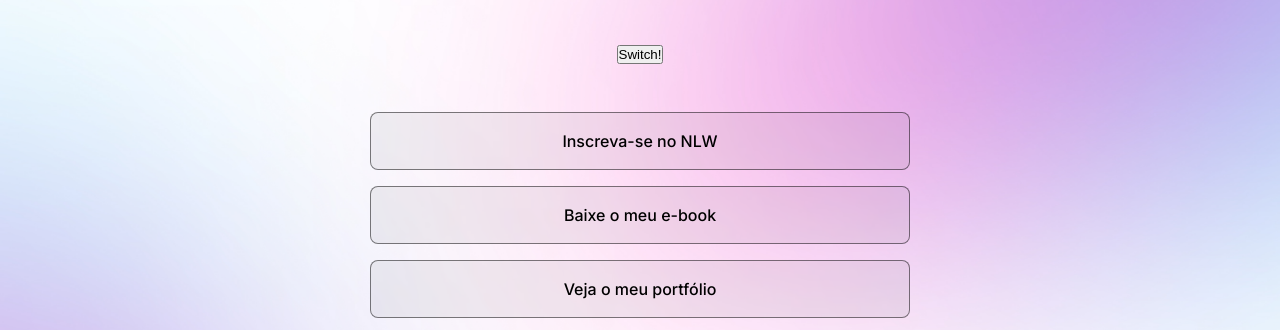
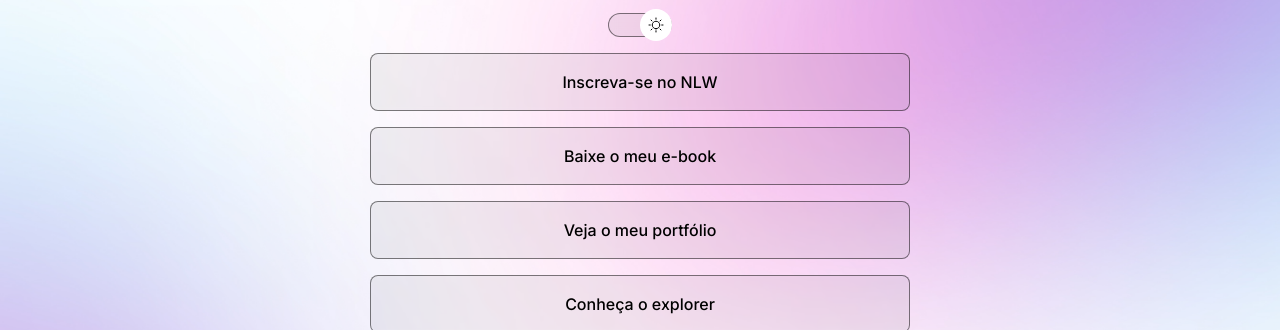
Before and after one commit to tutods/devlinks, a plain HTML site: page index.html in a window 1280 px wide. Shown: the part 223-553 px from the top of the page. Drawn offline with Linux system fonts and the light colour scheme.

Commit message:
feat: finish switch

```diff
--- a/index.html
+++ b/index.html
@@ -21,7 +21,14 @@
         <p>@tutods</p>
       </div>
       <div class="switch">
-        <button id="switch" onclick="toggleTheme()">Switch!</button>
+        <button onclick="toggleTheme()">
+          <span>
+            <svg id="switch-icon">
+              <use></use>
+            </svg>
+          </span>
+          <span></span>
+        </button>
       </div>
       <ul class="links">
         <li><a href="#">Inscreva-se no NLW</a></li>
@@ -34,22 +41,22 @@
       <div class="social">
         <a target="_blank" href="https://github.com/tutods">
           <svg>
-            <use href="./assets/icons.svg#github"></use>
+            <use href="./assets/icons-sprite.svg#github"></use>
           </svg>
         </a>
         <a href="https://linkedin.com/in/daniel-sousa-tutods" target="_blank">
           <svg>
-            <use href="./assets/icons.svg#linkedin"></use>
+            <use href="./assets/icons-sprite.svg#linkedin"></use>
           </svg>
         </a>
         <a href="https://instragam.com/dsousa_12" target="_blank">
           <svg>
-            <use href="./assets/icons.svg#instragram"></use>
+            <use href="./assets/icons-sprite.svg#instragram"></use>
           </svg>
         </a>
         <a href="https://youtube.com/tutods2014" target="_blank">
           <svg>
-            <use href="./assets/icons.svg#youtube"></use>
+            <use href="./assets/icons-sprite.svg#youtube"></use>
           </svg>
         </a>
       </div>
--- a/main.js
+++ b/main.js
@@ -1,5 +1,25 @@
 const htmlElement = document.documentElement;
+const isDarkTheme = htmlElement.classList.contains("dark");
+
+const svgIcon = document.getElementById("switch-icon");
+const baseSpritePath = "./assets/icons-sprite.svg";
+
+// set default href of icon
+svgIcon.firstElementChild.setAttribute(
+  "href",
+  `${baseSpritePath}#${isDarkTheme ? "moon" : "sun"}`
+);
 
 const toggleTheme = () => {
+  const useTag = svgIcon.firstElementChild;
+
   htmlElement.classList.toggle("dark");
+  // change icon when change theme
+  if (htmlElement.classList.contains("dark")) {
+    useTag.setAttribute("href", `${baseSpritePath}#moon`);
+  } else {
+    useTag.setAttribute("href", `${baseSpritePath}#sun`);
+  }
 };
+
+htmlElement.addEventListener("");
--- a/styles.css
+++ b/styles.css
@@ -110,7 +110,82 @@ html.dark .profile img {
   align-items: center;
   justify-content: center;
 
-  padding: 2.4rem;
+  padding: 0.4rem 0;
+}
+
+.switch button {
+  position: relative;
+
+  width: 6.4rem;
+
+  border: 4px solid red;
+  border: 0;
+  background-color: transparent;
+
+  cursor: pointer;
+  transition: all 0.3s ease-in-out;
+}
+
+/* Switch button with icon */
+.switch button span:first-of-type {
+  position: absolute;
+  top: 50%;
+  right: 0;
+
+  width: 3.2rem;
+  height: 3.2rem;
+
+  display: inline-flex;
+  justify-content: center;
+  align-items: center;
+
+  border: 0;
+  border-radius: 50%;
+
+  background-color: #fff;
+  color: #000;
+
+  transition: all 0.3s ease-in-out;
+  transform: translateY(-50%);
+  z-index: 1;
+}
+
+html.dark .switch button span:first-of-type {
+  left: 0;
+}
+
+.switch svg {
+  width: 1.6rem;
+  height: 1.6rem;
+}
+
+/* Switch track */
+.switch button span:nth-of-type(2) {
+  position: absolute;
+  top: 50%;
+  right: 0;
+  left: 0;
+
+  width: 6.4rem;
+  height: 2.4rem;
+
+  display: block;
+
+  border: 0.1rem solid rgba(0, 0, 0, 0.5);
+  border-radius: 9999rem;
+
+  background-color: rgba(0, 0, 0, 0.05);
+  backdrop-filter: blur(0.4rem);
+  -webkit-backdrop-filter: blur(0.4rem);
+
+  transition: all 0.3s ease-in-out;
+  transform: translateY(-50%);
+}
+
+html.dark .switch button span:nth-of-type(2) {
+  border: 0.1rem solid rgba(255, 255, 255, 0.5);
+
+  background-color: rgba(255, 255, 255, 0.05);
 }
 
 /**
@@ -138,6 +213,7 @@ html.dark .profile img {
   background-color: rgba(0, 0, 0, 0.05);
   color: inherit;
   backdrop-filter: blur(0.2rem);
+  -webkit-backdrop-filter: blur(0.2rem);
 
   font-weight: 500;
   line-height: 2.4rem;
@@ -150,7 +226,7 @@ html.dark .profile img {
 .links li a:hover {
   border-color: #000;
 
-  background-color: rgba(0, 0, 0, 0.05);
+  background-color: rgba(0, 0, 0, 0.15);
 }
 
 html.dark .links li a {
@@ -161,7 +237,7 @@ html.dark .links li a {
 html.dark .links li a:hover {
   border-color: #fff;
 
-  background-color: rgba(255, 255, 255, 0.05);
+  background-color: rgba(255, 255, 255, 0.15);
 }
 
 /**
```
Also changed, not shown: assets/icons-sprite.svg (added), assets/icons.svg (deleted).
